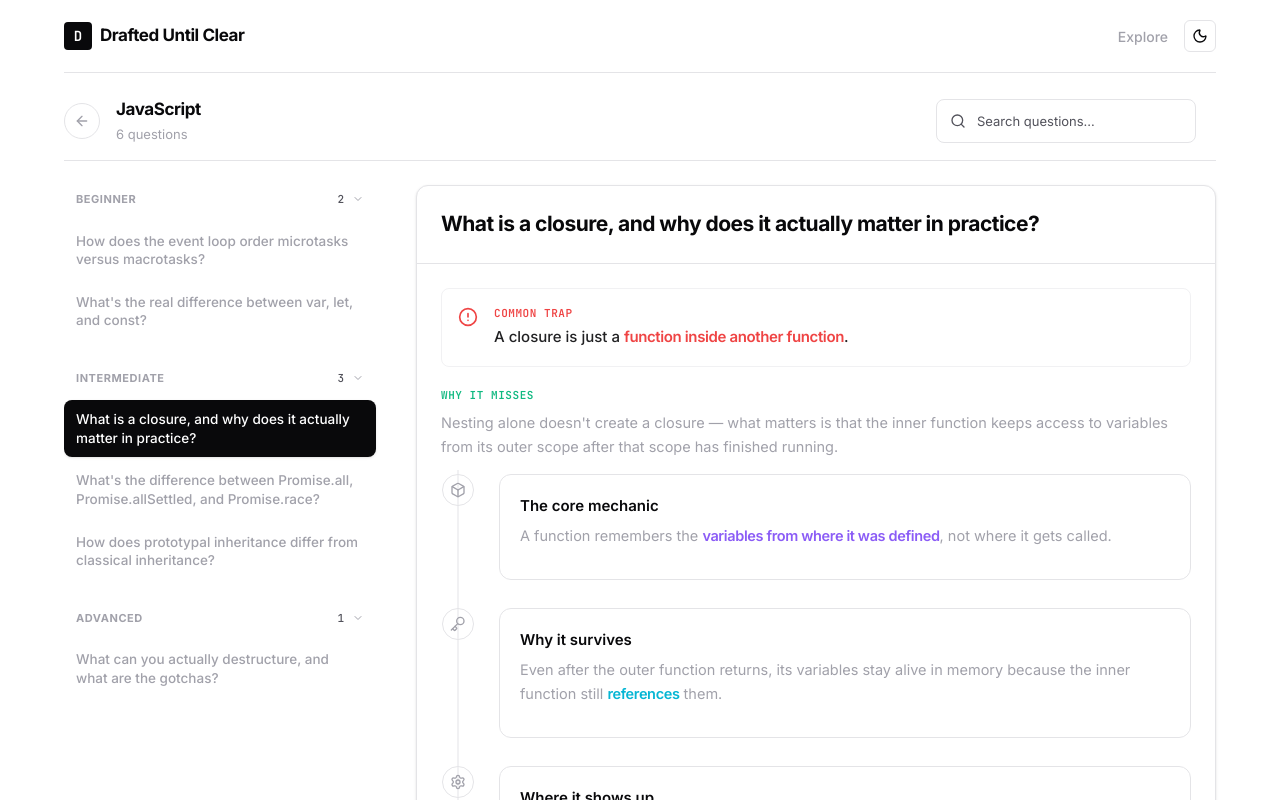
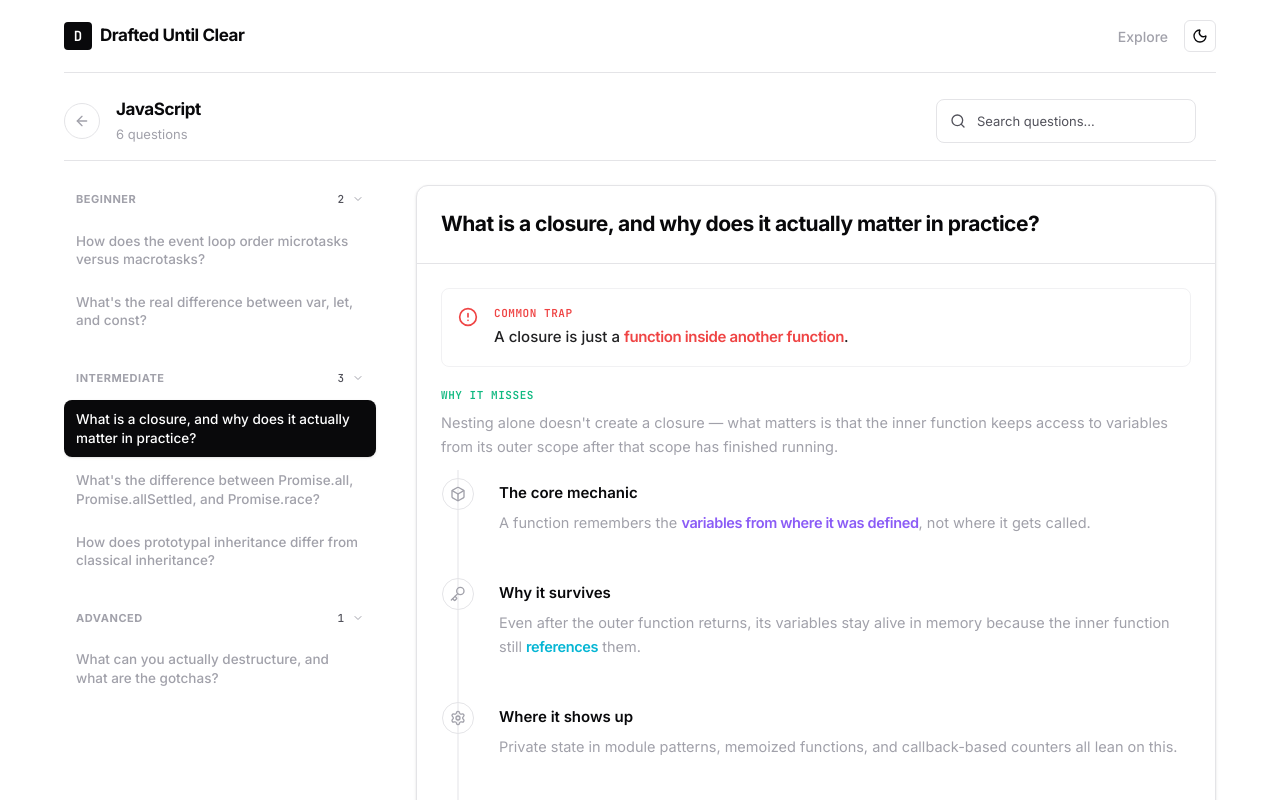
Before and after one commit to ihssmaheel-dev/drafted-until-clear, a Next.js app: page /categories/js in a window 1280 px wide. Shown: the top 800 px of the page. Built offline with nearby package versions, Linux system fonts and the light colour scheme.

Commit message:
style: remove distinct card boxes from timeline steps to allow clean continuous flow

```diff
--- a/src/components/questions/answer-steps.tsx
+++ b/src/components/questions/answer-steps.tsx
@@ -32,7 +32,7 @@ export function Step({ icon, title, children }: StepProps) {
         <StepIcon name={icon} className="size-4" />
       </div>
 
-      <div className="flex flex-col gap-1.5 -mt-1 p-5 rounded-xl border border-border bg-card">
+      <div className="flex flex-col gap-1.5 pt-1">
         <span className="font-[family-name:var(--font-sans)] text-[15px] font-semibold text-foreground">
           {title}
         </span>
```
